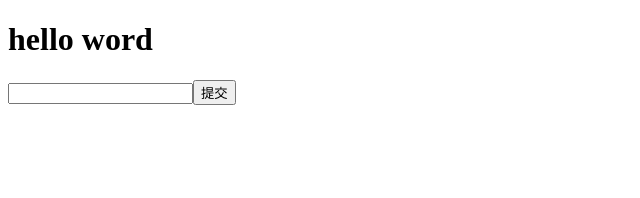
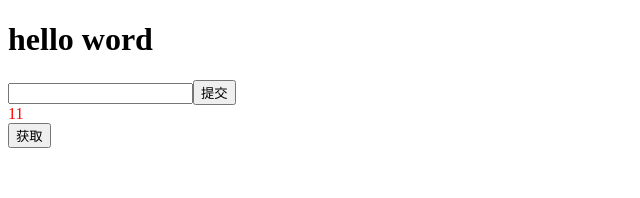
Before and after one commit to z3718l/react-test-app, a React (Create React App) app: page / in a window 1280 px wide. Shown: the top 198 px of the page, without its empty margins (0-640 px from the left). Built offline with nearby package versions, Linux system fonts and the light colour scheme.

Commit message:
feat(refs): 通过refs获取dom元素，注意尽量少的使用refs操作dom

```diff
--- a/src/app.jsx
+++ b/src/app.jsx
@@ -8,6 +8,7 @@ import React from 'react'
 // import IfDemo from './ifDemo.jsx'
 
 import NewForm from './newForm.jsx'
+import RefsDom from './refsDom.jsx'
 class App extends React.Component{
     constructor() {
         super()
@@ -38,6 +39,7 @@ class App extends React.Component{
                 {/* <button onClick={this.clickHandler}>修改文本</button> */}
                 {/* <IfDemo/> */}
                 <NewForm/>
+                <RefsDom/>
             </div>
         )
     }
--- /dev/null
+++ b/src/refsDom.jsx
@@ -0,0 +1,21 @@
+import React from 'react'
+export default class RefsDom extends React.Component{
+    constructor() {
+        super()
+        this.helloRef = React.createRef()
+    }
+    clickHandler = () => {
+        console.log(this.helloRef.current) // <div>11</div>
+    }
+    componentDidMount() {
+        this.helloRef.current.style.color = 'red'
+    }
+    render () {
+        return (
+            <div>
+                <div ref={this.helloRef}>11</div>
+                <button onClick={this.clickHandler}>获取</button>
+            </div>
+        )
+    }
+}
```
Also changed, not shown: 1 other file (tests, documents, lock files or other folders).
